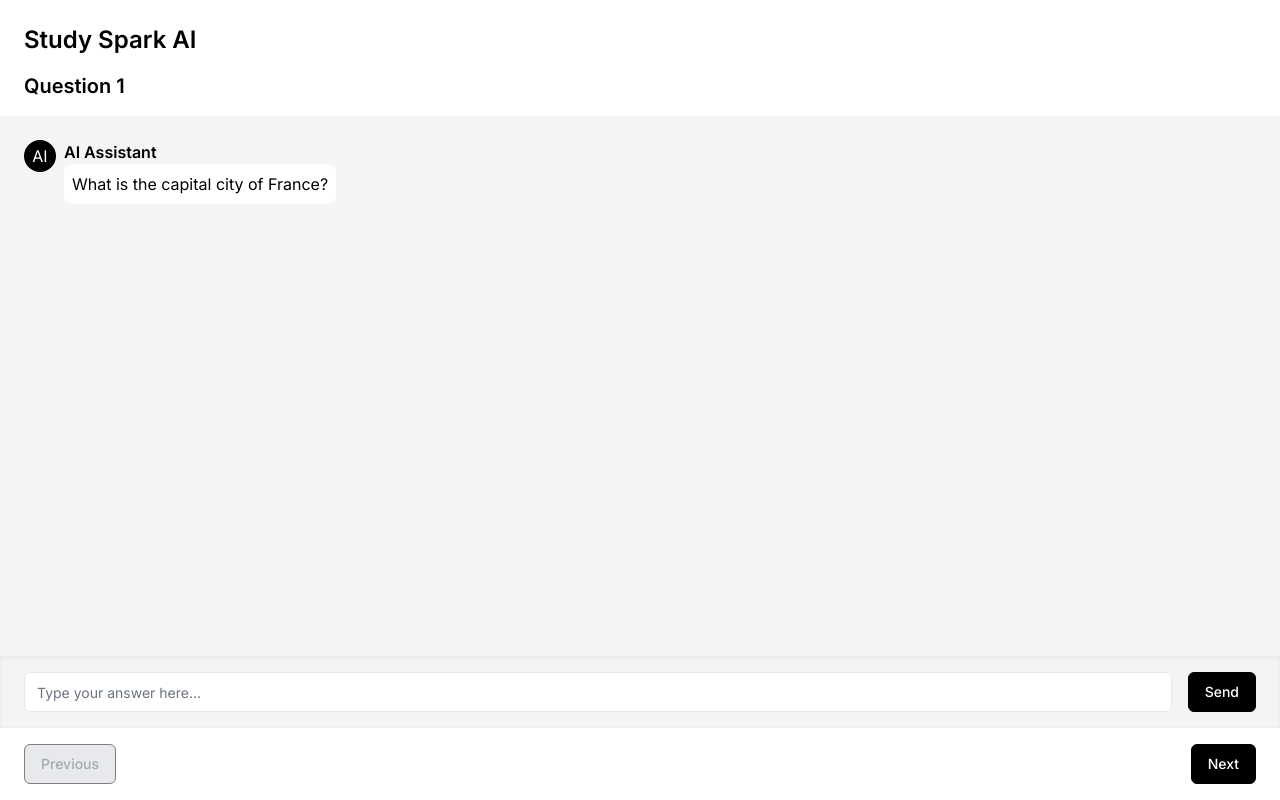
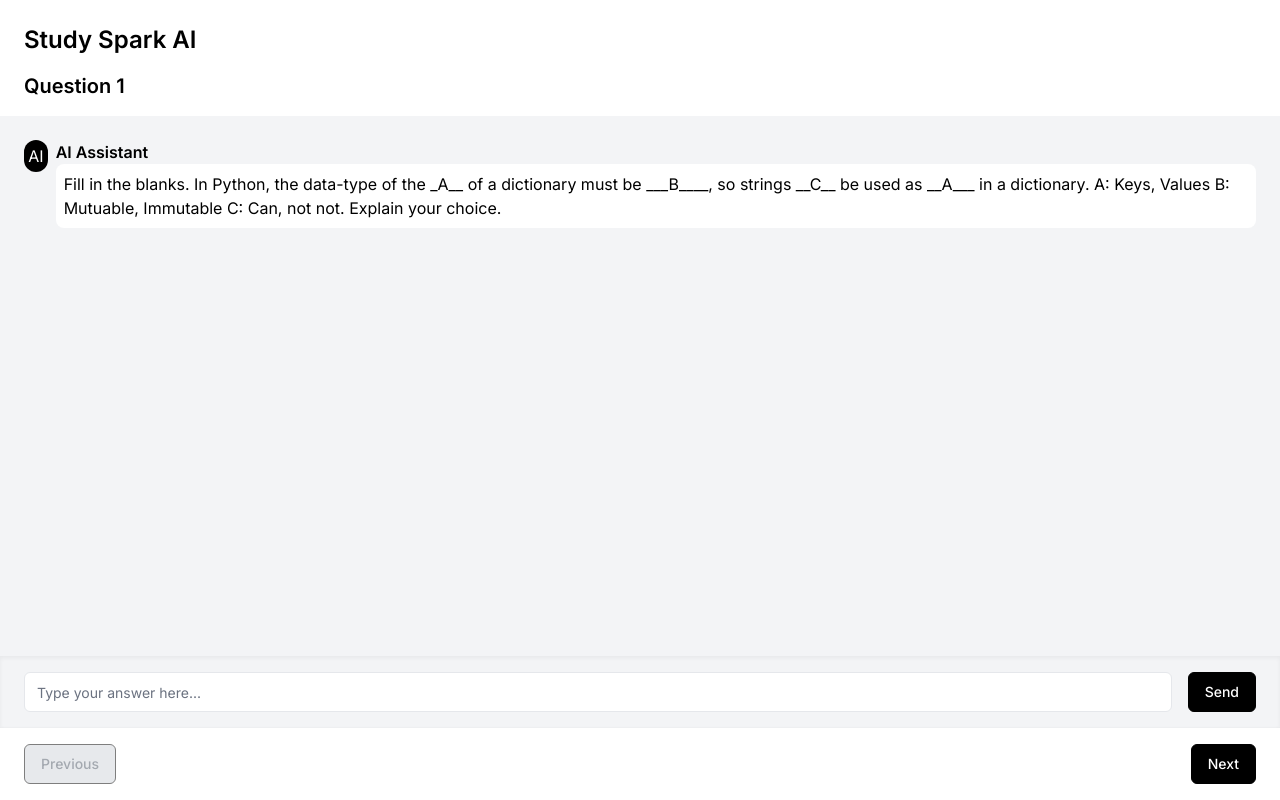
Before and after one commit to nikolaspapastavrou/examiner-ui, a Next.js app: page / in a window 1280 px wide. Built offline with nearby package versions, Linux system fonts and the light colour scheme.

Commit message:
Change questions

```diff
--- a/components/examiner-chat.tsx
+++ b/components/examiner-chat.tsx
@@ -7,9 +7,9 @@
 
 // Let's assume you have a list of questions
 const questions = [
-  "What is the capital city of France?",
-  "Who wrote 'To Kill a Mockingbird'?",
-  "What is the largest mammal in the world?",
+  "Fill in the blanks. In Python, the data-type of the _A__ of a dictionary must be ___B____, so strings __C__ be used as __A___ in a dictionary. \n A: Keys, Values B: Mutuable, Immutable C: Can, not not. Explain your choice.",
+  "Which of the following statements is True regarding Test-Driven-Development? A: All tests we write should pass before we start coding. B: Python will error if we don't write tests for our code. C: Edge cases are unimportant and don't need to be tested. D: We should write tests before we start implementing programs. Explain your choice",
+  "What does Amdahl's law describe? A: The more cores (CPUs) we add, the less speedup we get. B. There is a limit to the amount of speedup we can get since parts of our code must run sequentially. C: There is a limit to how many cores we can add to solve one computational problem. Explain your choice",
   // Add more questions as needed
 ];
 
```
